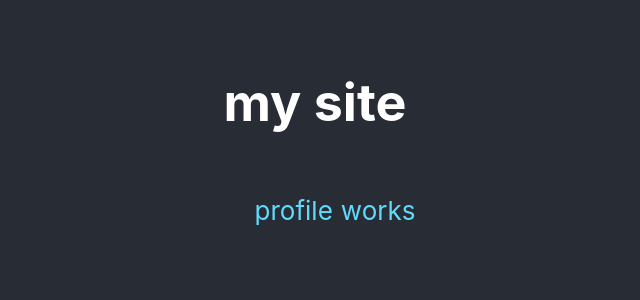
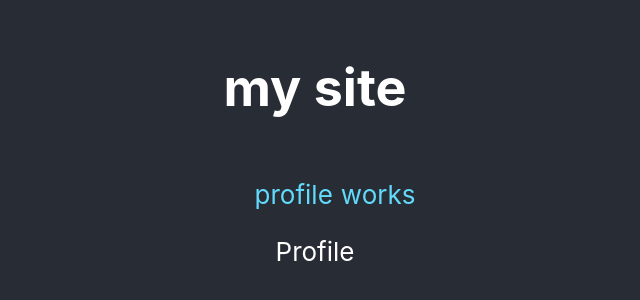
Before and after one commit to nabe-kurage/self-introduction-site, a React (Create React App) app: page /self-introduction-site/profile in a window 1280 px wide. Shown: the part 256-556 px from the top of the page, without its empty margins (325-965 px from the left). Built offline with nearby package versions, Linux system fonts and the light colour scheme.

Commit message:
add 2 pages

```diff
--- a/src/App.js
+++ b/src/App.jsx
@@ -2,8 +2,8 @@
 import "./App.css";
 // Switchは今なくて、Routes を使っておなじことができる
 import { BrowserRouter, Route, Routes } from "react-router-dom";
-import profile from "./pages/profile";
-// Nextの方が楽かも。わざわざrouter-dom入れるの考えたら．
+import { Profile } from "./pages/Profile";
+import { Work } from "./pages/Work";
 
 function App() {
     return (
@@ -22,15 +22,16 @@ function App() {
                     </a>
                 </li>
             </ul>
+
             <BrowserRouter>
                 <Routes>
                     <Route
                         path="/self-introduction-site/profile"
-                        component={profile}
+                        element={<Profile />}
                     />
                     <Route
                         path="/self-introduction-site/works"
-                        component={profile}
+                        element={<Work />}
                     />
                 </Routes>
             </BrowserRouter>
--- a/src/index.js
+++ b/src/index.js
@@ -1,17 +1,11 @@
-import React from 'react';
-import ReactDOM from 'react-dom';
-import './index.css';
-import App from './App';
-import reportWebVitals from './reportWebVitals';
+import React from "react";
+import ReactDOM from "react-dom";
+import "./index.css";
+import App from "./App";
 
 ReactDOM.render(
-  <React.StrictMode>
-    <App />
-  </React.StrictMode>,
-  document.getElementById('root')
+    <React.StrictMode>
+        <App />
+    </React.StrictMode>,
+    document.getElementById("root")
 );
-
-// If you want to start measuring performance in your app, pass a function
-// to log results (for example: reportWebVitals(console.log))
-// or send to an analytics endpoint. Learn more: https://bit.ly/CRA-vitals
-reportWebVitals();
--- /dev/null
+++ b/src/pages/Profile.jsx
@@ -0,0 +1,3 @@
+export const Profile = () => {
+    return <div className="rpageRoot">Profile</div>;
+};
--- /dev/null
+++ b/src/pages/Work.jsx
@@ -0,0 +1,3 @@
+export const Work = () => {
+    return <div className="rpageRoot">Work</div>;
+};
--- a/src/pages/profile.js
+++ /dev/null
@@ -1,9 +0,0 @@
-import React from "react";
-
-class profile extends React.Component {
-    render() {
-        return <div className="root">profile</div>;
-    }
-}
-
-export default profile;
```
